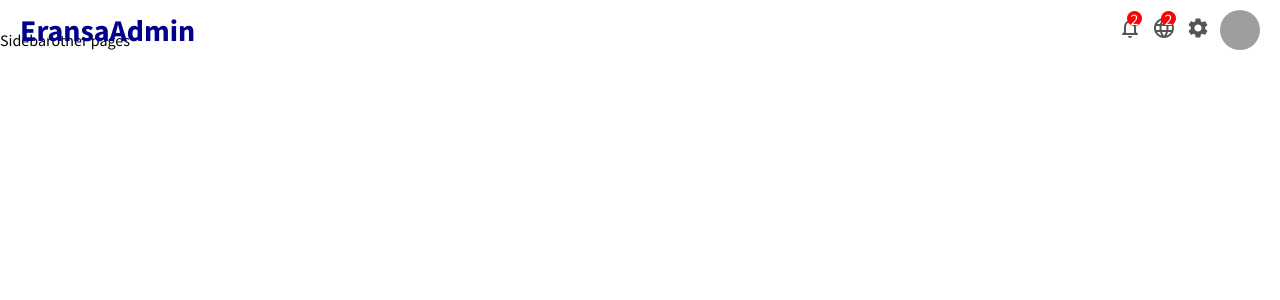
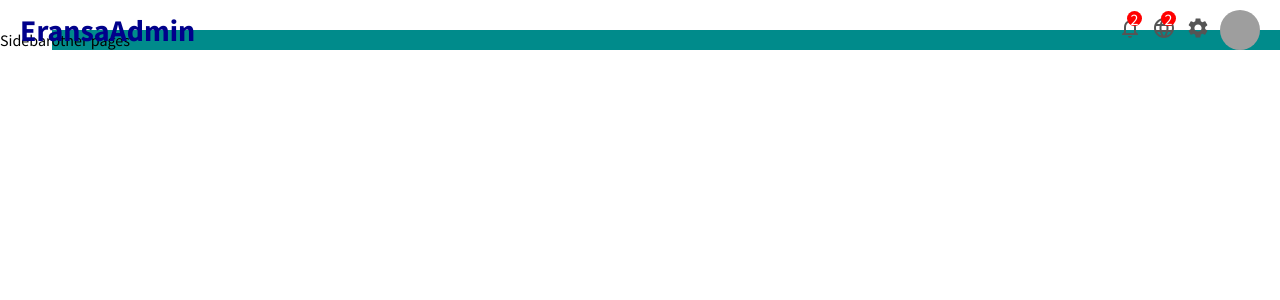
Before and after one commit to eransafadel/Admin-Panel, a React (Create React App) app: page / in a window 1280 px wide. Shown: the top 300 px of the page. Built offline with nearby package versions, Linux system fonts and the light colour scheme; grey boxes are pictures that could not be loaded.

Commit message:
partition sidebar and pthers

```diff
--- a/src/App.js
+++ b/src/App.js
@@ -10,7 +10,10 @@ function App() {
     <Topbar/>
     <div className="container">
       <Sidebar/>
+      <div className="others">
       other pages
+      </div>
+
     </div>
    </div>
   );
--- a/src/app.css
+++ b/src/app.css
@@ -1,3 +1,8 @@
 .container{
     display:flex;
 }
+
+.others{
+    flex:1;
+    background-color:darkcyan;
+}
--- a/src/components/sidebar/sidebar.css
+++ b/src/components/sidebar/sidebar.css
@@ -0,0 +1,3 @@
+.sidebar{
+    flex:1;
+}
```
